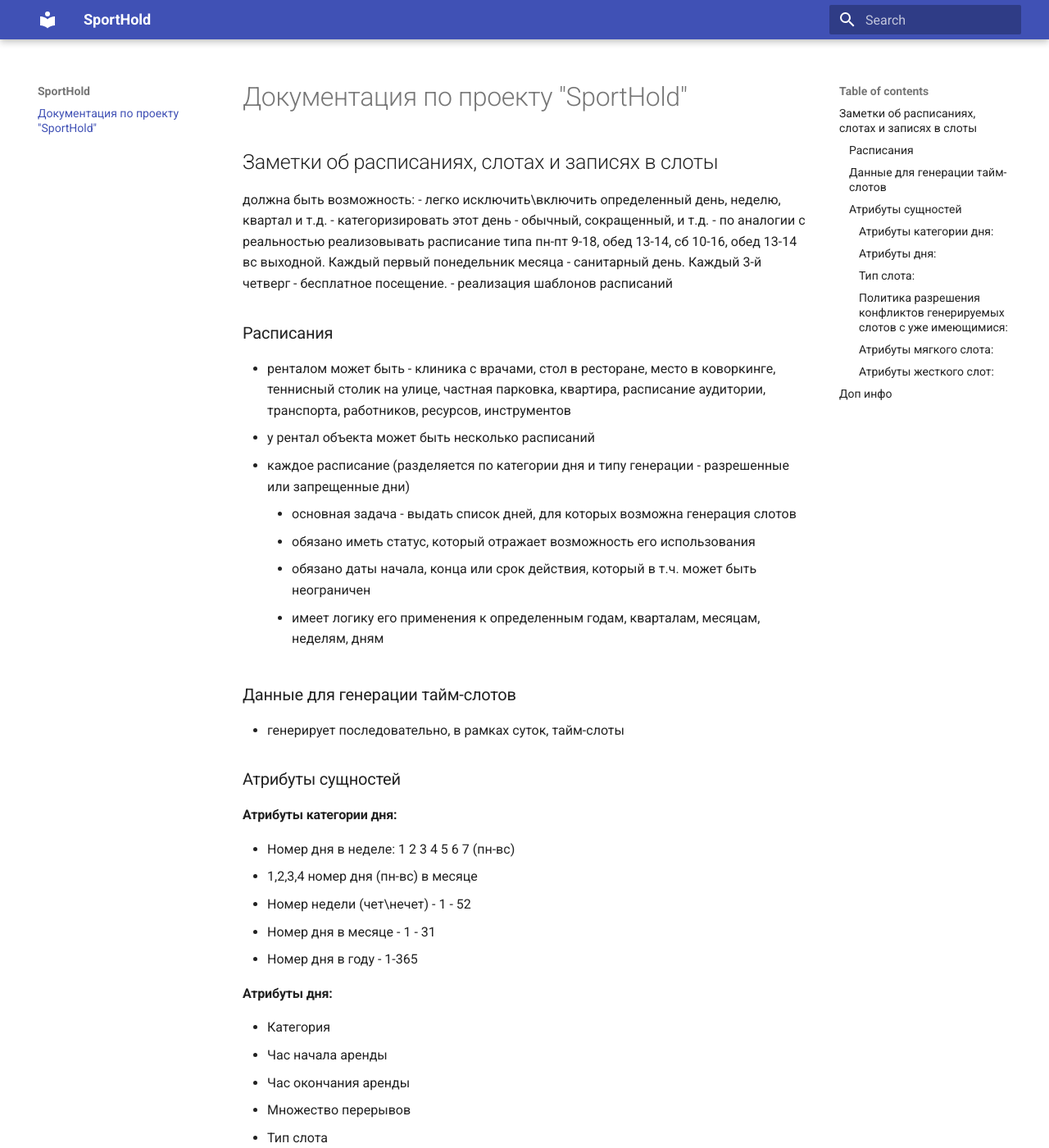
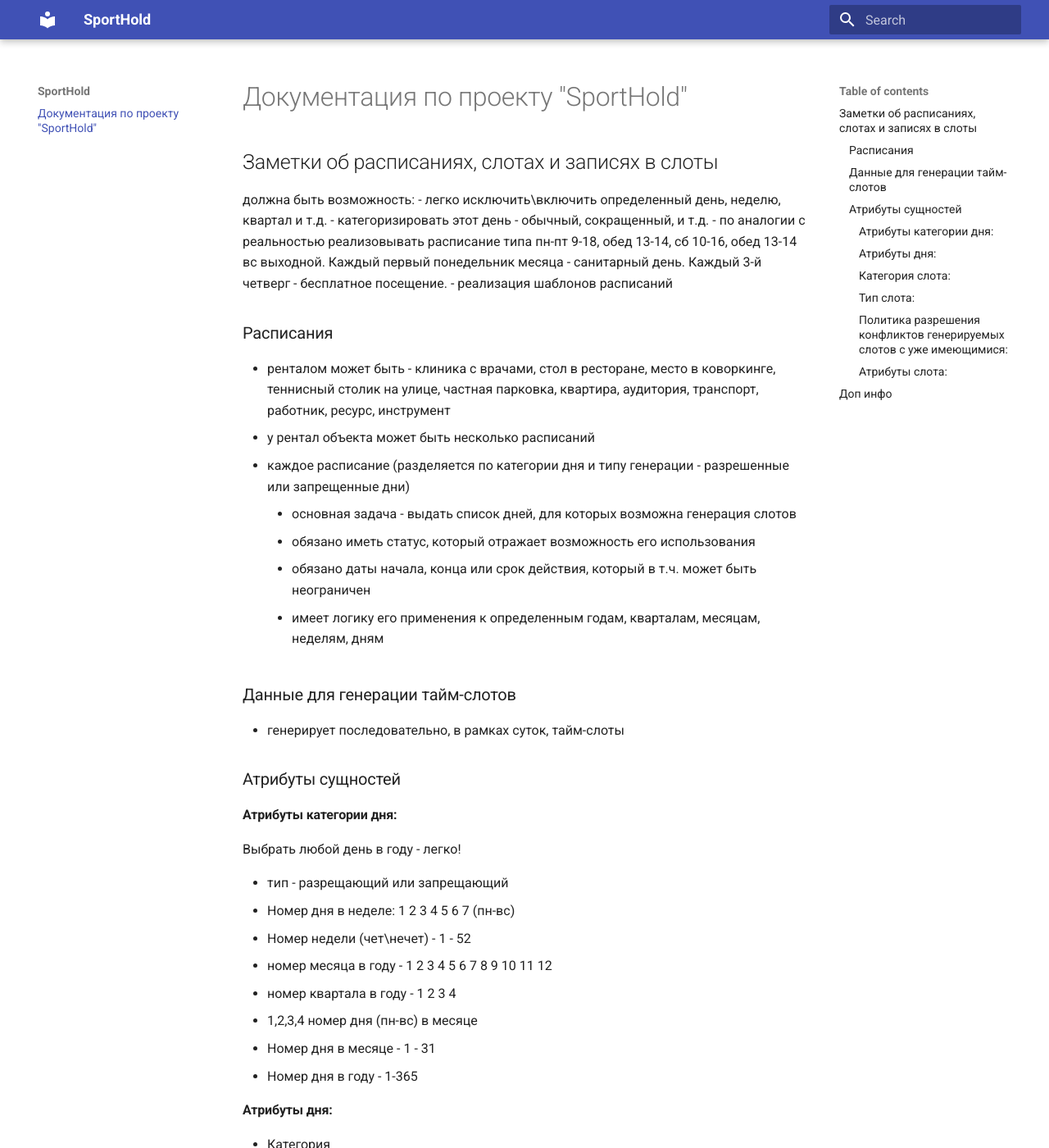
Before and after one commit to JohanHelm/SportHold, an MkDocs documentation site: the page built from docs/index.md, in a window 1280 px wide and 1400 px high. Shown: the whole window at 82% size. Built offline with MkDocs 1.6.1 and Material for MkDocs 9.7.7, drawn with Linux system fonts in a browser that asks for light colours; some of the changed text lies outside the part shown.

Commit message:
added some docs

```diff
--- a/docs/index.md
+++ b/docs/index.md
@@ -10,7 +10,7 @@
 
 ### Расписания
 
-- ренталом может быть - клиника с врачами, стол в ресторане, место в коворкинге, теннисный столик на улице, частная парковка, квартира, расписание аудитории, транспорта, работников, ресурсов, инструментов
+- ренталом может быть - клиника с врачами, стол в ресторане, место в коворкинге, теннисный столик на улице, частная парковка, квартира,  аудитория, транспорт, работник, ресурс, инструмент
 - у рентал объекта может быть несколько расписаний
 - каждое расписание (разделяется по категории дня и типу генерации - разрешенные или запрещенные дни)
     - основная задача - выдать список дней, для которых возможна генерация слотов
@@ -25,20 +25,31 @@
 ### Атрибуты сущностей
 
 #### Атрибуты категории дня:
+
+Выбрать любой день в году - легко!
+
+- тип - разрещающий или запрещающий
 - Номер дня в неделе: 1 2 3 4 5 6 7 (пн-вс)
+- Номер недели (чет\нечет) - 1 - 52
+- номер месяца в году - 1 2 3 4 5 6 7 8 9 10 11 12
+- номер квартала в году - 1 2 3 4
 - 1,2,3,4 номер дня (пн-вс) в месяце
-- Номер недели (чет\нечет) - 1 - 52
 - Номер дня в месяце - 1 - 31
 - Номер дня в году - 1-365
 
+
 #### Атрибуты дня:
 - Категория
-- Час начала аренды
-- Час окончания аренды
-- Множество перерывов
-- Тип слота
-- Политика разрешения конфликтов
+- Час начала
+- Час окончания
+- Категория слота
+- Политика разрешения конфликтов генерации слотов с уже имеющимися слотами
+- Политика рекомендаций
 
+#### Категория слота:
+- тип слота
+- Минимальное время аренды
+- Максимальное время аренды
 
 #### Тип слота:
 - Свободный
@@ -52,12 +63,10 @@
 - Абсолютное Растяжение: предыдущий слот растягивается на весь промежуток
 - Ратсяжение до минимума: предыдущий слот растягивается на весь минимальное время
 
-#### Атрибуты мягкого слота:
+#### Атрибуты слота:
+- тип слота
 - Минимальное время аренды
 - Максимальное время аренды
-
-#### Атрибуты жесткого слот:
-- Время аренды
 
 ## Доп инфо
 
```
